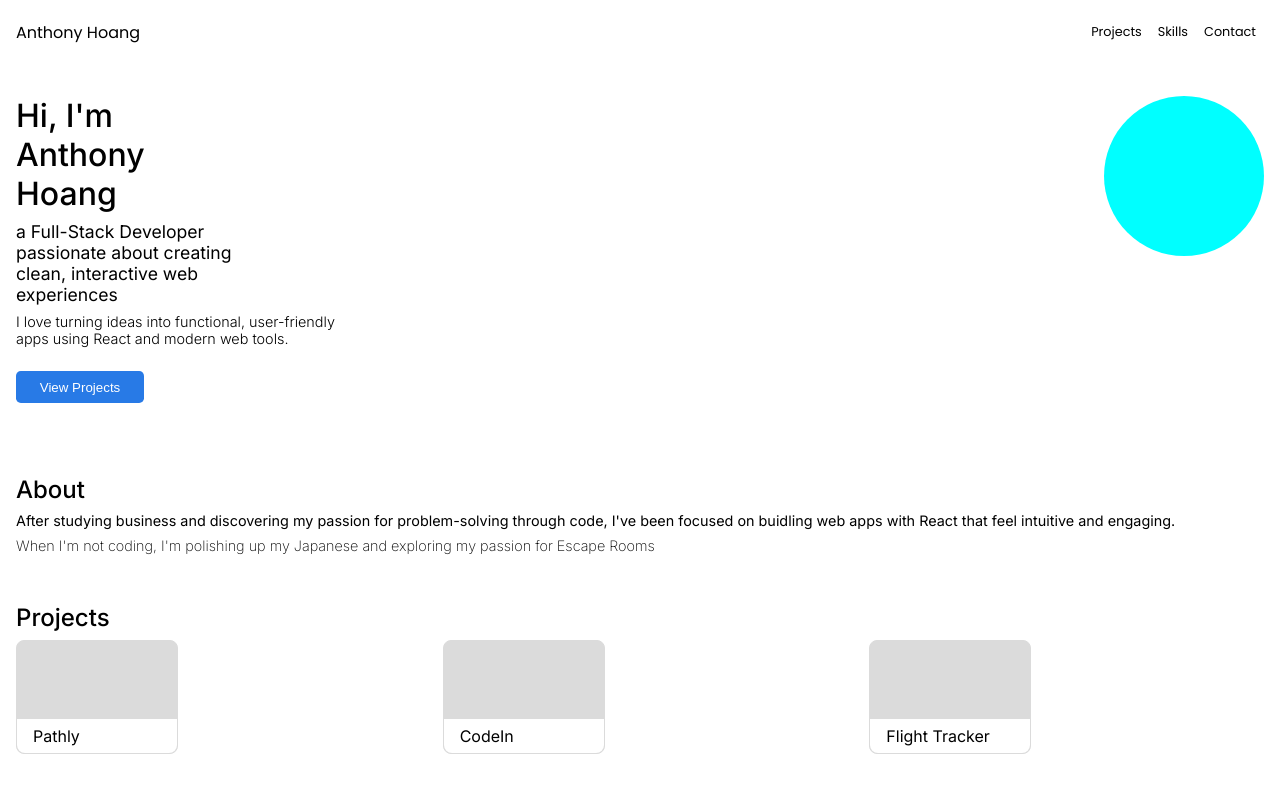
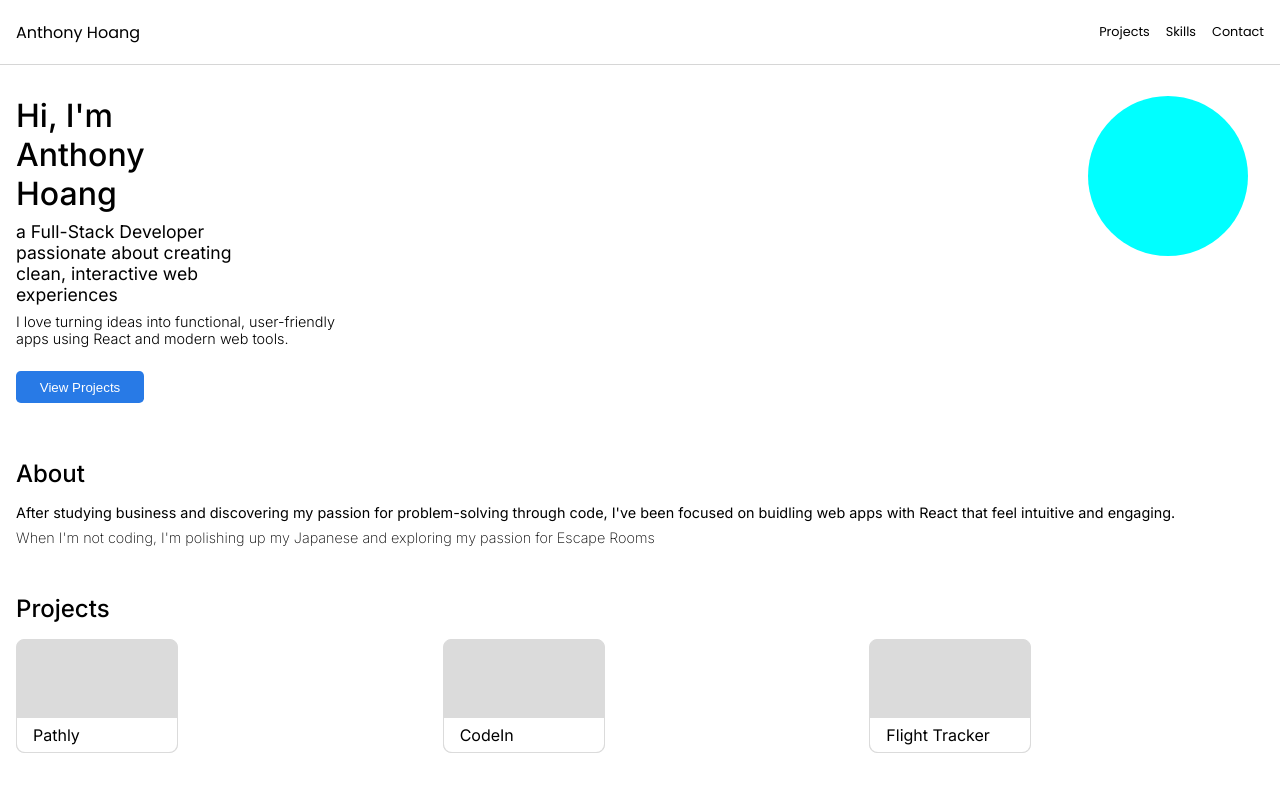
Before and after one commit to AntH117/anthonyhoang-dev, a React (Create React App) app in the folder anthonyhoang-dev/: page / in a window 1280 px wide. Shown: the top 792 px of the page. Built offline with nearby package versions, Linux system fonts and the light colour scheme.

Commit message:
Fixed up some layout issues

```diff
--- a/anthonyhoang-dev/src/sections/Layout.js
+++ b/anthonyhoang-dev/src/sections/Layout.js
@@ -1,6 +1,7 @@
 import Home from './Home';
 import Projects from './Projects';
 import Navbar from './Navbar';
+import Skills from './Skills';
 import '../styles/Layout.css';
 
 export default function Layout() {
@@ -10,6 +11,7 @@ export default function Layout() {
             <Navbar />
             <Home />
             <Projects />
+            <Skills />
         </div>
     )
 }
--- /dev/null
+++ b/anthonyhoang-dev/src/sections/Skills.js
@@ -0,0 +1,11 @@
+import '../styles/Skills.css';
+import React from 'react';
+
+export default function Skills() {
+
+    return <div className='skills-body'>
+        <div className='skills-title'>
+            Skills
+        </div>
+    </div>
+}
--- a/anthonyhoang-dev/src/styles/App.css
+++ b/anthonyhoang-dev/src/styles/App.css
@@ -3,6 +3,7 @@
   height: 100vh;
   display: flex;
   justify-content: center;
-  align-items: center;
   background-color: rgb(190, 190, 248);
+  overflow-x: hidden;
+  position: relative;
 }
--- a/anthonyhoang-dev/src/styles/Home.css
+++ b/anthonyhoang-dev/src/styles/Home.css
@@ -1,12 +1,11 @@
 .home-body {
     width: 100%;
-    height: 35rem;
+    height: fit-content;
     display: flex;
     flex-direction: column;
     font-family: 'Inter', sans-serif;
     position: relative;
     margin-top: 4rem;
-    padding-left: 1rem;
     gap: 0.5rem
 }
 
@@ -44,8 +43,8 @@
 
 .about-me-body {
     width: 100%;
-    height: 8rem;
-    margin-top: 4rem;
+    height: fit-content;
+    margin-top: 3rem;
     display: flex;
     flex-direction: column;
     gap: 0.5rem;
@@ -59,6 +58,7 @@
 .about-me-main {
     font-size: 0.9rem;
     font-weight: 400;
+    margin-top: 0.5rem;
 }
 
 .about-me-sub {
--- a/anthonyhoang-dev/src/styles/Layout.css
+++ b/anthonyhoang-dev/src/styles/Layout.css
@@ -1,11 +1,13 @@
 .layout-container {
     width: 100%;
-    height: 100%;
+    height: fit-content;
     overflow-y: scroll;
     overflow-x: hidden;
     display: flex;
     flex-direction: column;
     background-color: white;
     font-family: 'Poppins', sans-serif;
+    padding-left: 1rem;
     min-width: 430px;
+    gap: 3rem;
 }
--- a/anthonyhoang-dev/src/styles/Navbar.css
+++ b/anthonyhoang-dev/src/styles/Navbar.css
@@ -2,11 +2,13 @@
     position: fixed;
     width: 100%;
     height: 4rem;
-
     display: flex;
     flex-direction: row;
     justify-content: space-between;
     z-index: 999;
+    background-color: white;
+    border-bottom: 1px solid rgb(214, 214, 214);
+    left: 0;
 }
 
 .navbar-home, .navbar-selections {
@@ -14,14 +16,20 @@
     display: flex;
     align-items: center;
     justify-content: center;
+}
+
+.navbar-home {
     margin-left: 1rem;
+}
+
+.navbar-selections {
+    gap: 1rem;
+    width: fit-content;
     margin-right: 1rem;
 }
 
-
 .navbar-selects {
     width: fit-content;
-    padding: 0.5rem;
     font-size: 0.8rem;
     height: 100%;
     display: flex;
--- a/anthonyhoang-dev/src/styles/Projects.css
+++ b/anthonyhoang-dev/src/styles/Projects.css
@@ -1,8 +1,9 @@
 .projects-body {
     display: flex;
     flex-direction: column;
-    padding-left: 1rem;
     font-family: 'Inter', sans-serif;
+    width: 100%;
+    height: fit-content;
 }
 
 .projects-title {
@@ -11,9 +12,9 @@
 }
 
 .projects-layout {
-    margin-top: 0.5rem;
+    margin-top: 1rem;
     width: 100%;
-    height: 10rem;
+    height: fit-content;
     display: grid;
     grid-template-columns: repeat(auto-fit, minmax(10rem, 1fr));
     gap: 1rem;
--- /dev/null
+++ b/anthonyhoang-dev/src/styles/Skills.css
@@ -0,0 +1,9 @@
+.skills-body {
+    width: 100%;
+    height: 20rem;
+}
+
+.skills-title {
+    font-size: 1.5rem;
+    font-weight: 500;
+}
```
